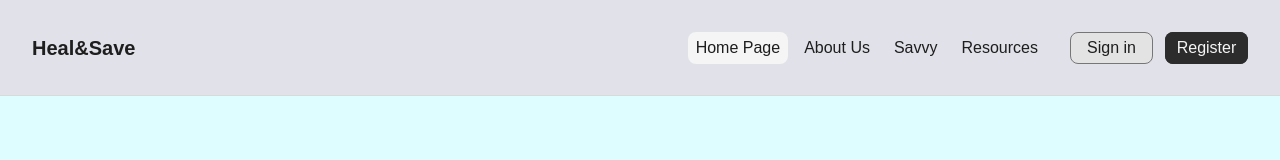
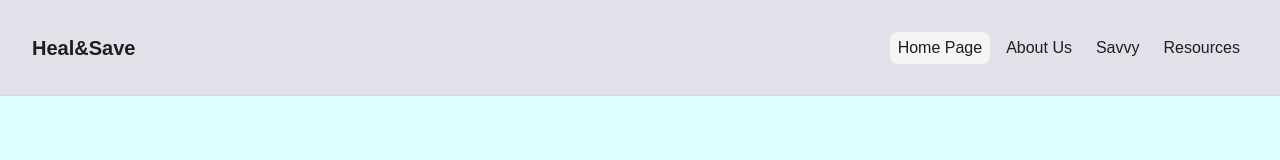
Before and after one commit to KaomiB/heal-save-website, a React (Vite) app: page / in a window 1280 px wide. Shown: the top 160 px of the page. Built offline with nearby package versions, Linux system fonts and the light colour scheme.

Commit message:
Remove authentication buttons from Header component for a cleaner layout

```diff
--- a/src/app/components/Header.tsx
+++ b/src/app/components/Header.tsx
@@ -57,24 +57,6 @@ export function Header() {
             </div>
           </Link>
         </div>
-        <div className="content-stretch flex gap-[12px] items-center relative shrink-0 w-[178px]" data-name="Header Auth">
-          <button className="bg-[#e3e3e3] flex-[1_0_0] min-h-px min-w-px relative rounded-[8px] cursor-pointer hover:bg-[#d9d9d9] transition-colors" data-name="Button">
-            <div className="flex flex-row items-center justify-center overflow-clip rounded-[inherit] size-full">
-              <div className="content-stretch flex gap-[8px] items-center justify-center p-[8px] relative w-full">
-                <p className="font-['Inter:Regular',sans-serif] font-normal leading-none not-italic relative shrink-0 text-[#1e1e1e] text-[16px]">Sign in</p>
-              </div>
-            </div>
-            <div aria-hidden="true" className="absolute border border-[#767676] border-solid inset-0 pointer-events-none rounded-[8px]" />
-          </button>
-          <button className="bg-[#2c2c2c] flex-[1_0_0] min-h-px min-w-px relative rounded-[8px] cursor-pointer hover:bg-[#1e1e1e] transition-colors" data-name="Button">
-            <div className="flex flex-row items-center justify-center overflow-clip rounded-[inherit] size-full">
-              <div className="content-stretch flex gap-[8px] items-center justify-center p-[8px] relative w-full">
-                <p className="font-['Inter:Regular',sans-serif] font-normal leading-none not-italic relative shrink-0 text-[#f5f5f5] text-[16px]">Register</p>
-              </div>
-            </div>
-            <div aria-hidden="true" className="absolute border border-[#2c2c2c] border-solid inset-0 pointer-events-none rounded-[8px]" />
-          </button>
-        </div>
       </div>
       <div aria-hidden="true" className="absolute bottom-0 left-0 right-0 border-b border-[#d9d9d9] border-solid pointer-events-none" />
     </div>
```
Also changed, not shown: 1 other file (tests, documents, lock files or other folders).
